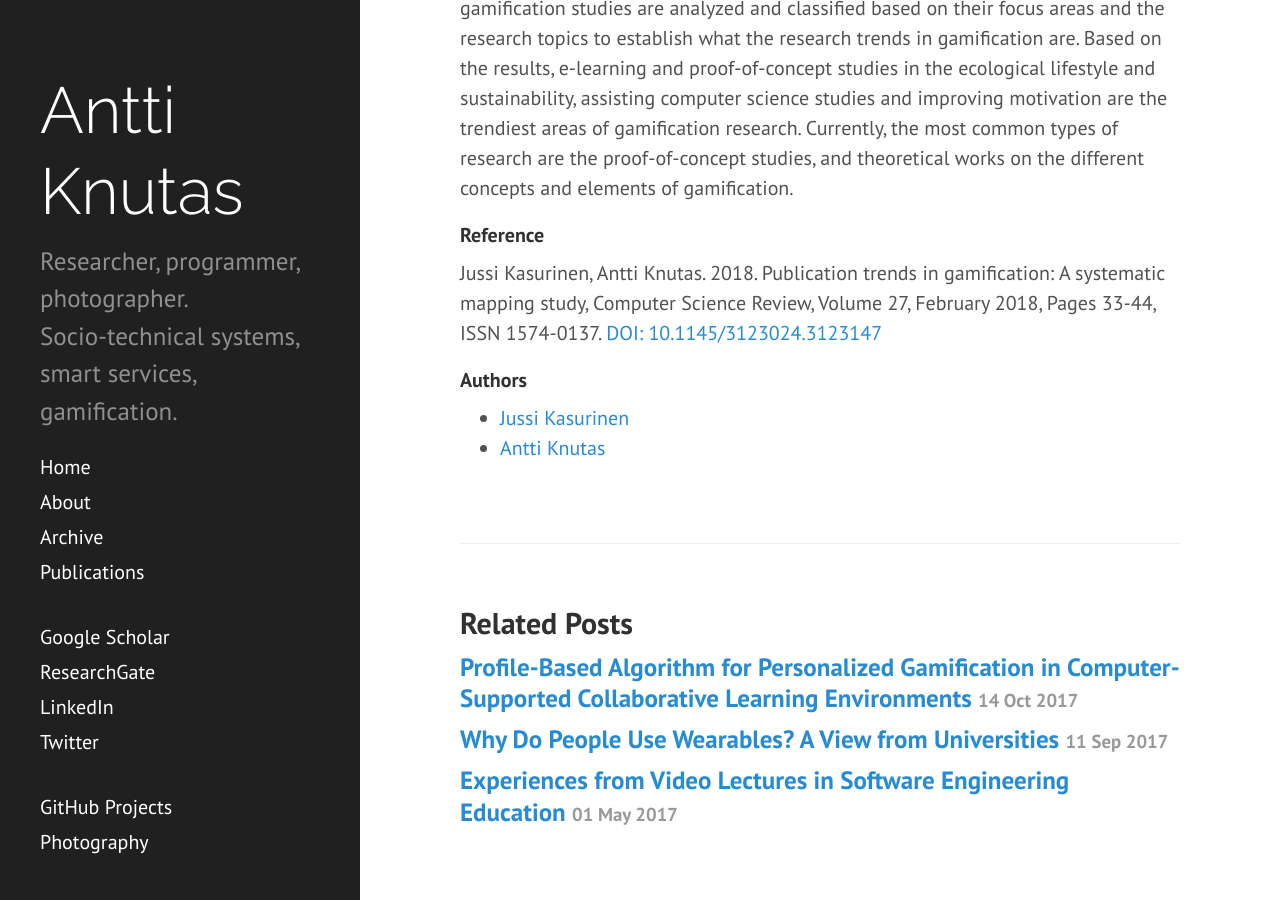
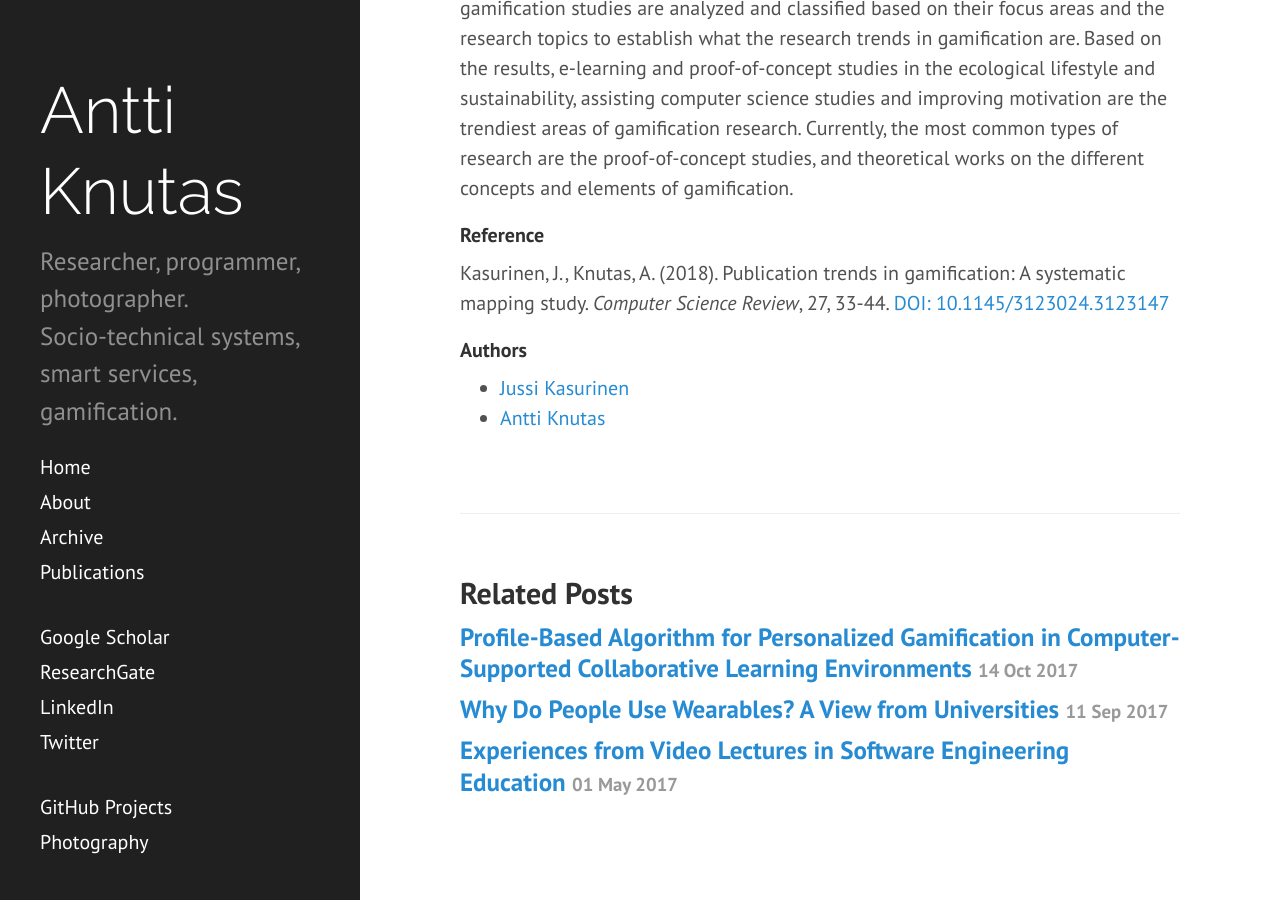
Before and after one commit to aknutas/aknutas.github.io, a Jekyll site: the page built from _posts/2017-12-11-gamification-sms.md, in a window 1280 px wide and 900 px high, scrolled down 1136 px. Built offline with Jekyll 4.4.1, drawn with Linux system fonts in a browser that asks for light colours.

Commit message:
Formatting update

```diff
--- a/_posts/2017-12-11-gamification-sms.md
+++ b/_posts/2017-12-11-gamification-sms.md
@@ -21,7 +21,7 @@
 The term gamification and gamified systems are a trending area of research. However, gamification can indicate several different things, such as applying the game-like elements into the design of the user interface of a software, but not all gamification is necessarily associated with software products. Overall, it is unclear what different aspects are studied under the umbrella of ‘gamification’, and what is the current state of the art in the gamification research. In this paper, 1164 gamification studies are analyzed and classified based on their focus areas and the research topics to establish what the research trends in gamification are. Based on the results, e-learning and proof-of-concept studies in the ecological lifestyle and sustainability, assisting computer science studies and improving motivation are the trendiest areas of gamification research. Currently, the most common types of research are the proof-of-concept studies, and theoretical works on the different concepts and elements of gamification.
 
 #### Reference
-Jussi Kasurinen, Antti Knutas. 2018. Publication trends in gamification: A systematic mapping study, Computer Science Review, Volume 27, February 2018, Pages 33-44, ISSN 1574-0137. [DOI: 10.1145/3123024.3123147](https://dx.doi.org/10.1145/3123024.3123147)
+Kasurinen, J., Knutas, A. (2018). Publication trends in gamification: A systematic mapping study. *Computer Science Review*, 27, 33-44. [DOI: 10.1145/3123024.3123147](https://dx.doi.org/10.1145/3123024.3123147)
 
 
 #### Authors
```
Also changed, not shown: publications.md (+1 -1 lines).
